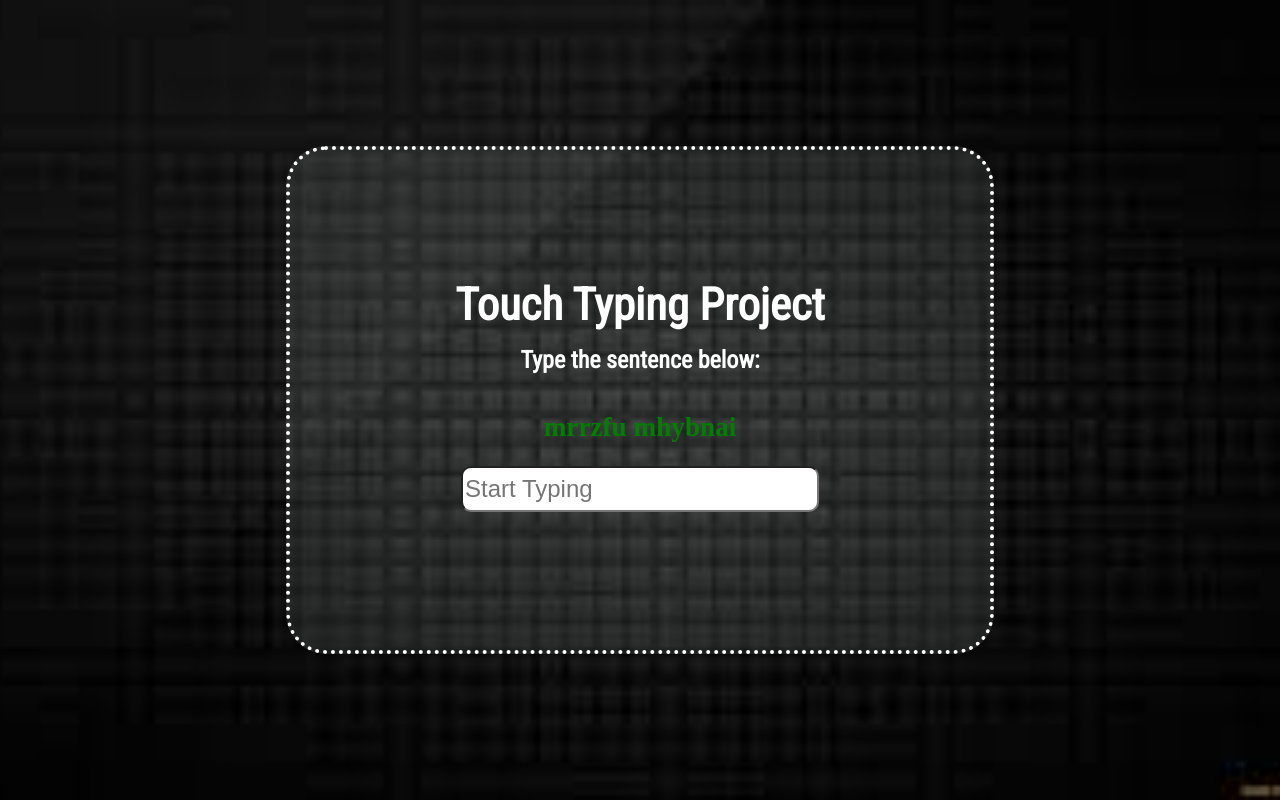
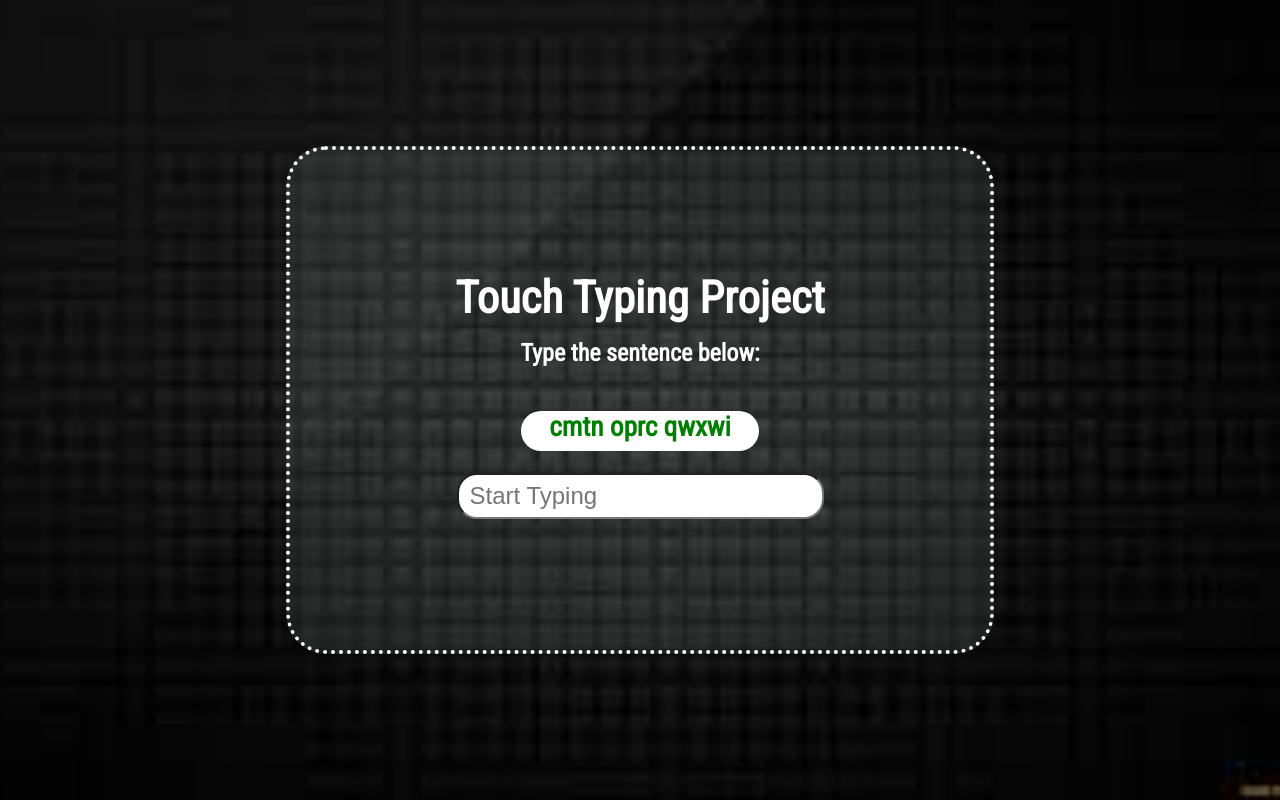
Before and after one commit to Sweenkhan/typing-project, a React (Create React App) app: page / in a window 1280 px wide. Built offline with nearby package versions, Linux system fonts and the light colour scheme.

Commit message:
changes in css

```diff
--- a/src/App.css
+++ b/src/App.css
@@ -38,7 +38,7 @@ body {
     justify-content: center;
     flex-direction: column;
     margin-top: 0;
-    margin-bottom: 14px;
+    margin-bottom: 20px;
 }
 
 h1{
@@ -54,20 +54,25 @@ h1{
 }
 
 .showSent{
+    background-color: white;
+    border-radius: 20px;
+    width: 34%;
+    height: 40px;
     margin-top: 0;
-    /* padding: 0; */
+    text-align: center;
     font-size: 1.7rem;
-    font-family: "Verdana, Geneva, Tahoma, sans-serif"
+
 }
 
 
 
 input {
     font-size: 1.5rem;
-    border-radius: 10px;
+    border-radius: 20px;
     height: 40px;
     width: 350px;
     margin-top: 0px;
+    padding-left: 11px;
 }
 
 .minibox{
@@ -75,7 +80,7 @@ input {
     align-items: center;
     justify-content: center;
     flex-direction: column;
-    border: 3px solid black;
+    border: none;
     border-radius: 10px;
     margin-top: 20px;
     padding: 5px;
@@ -83,7 +88,7 @@ input {
     color: black;
     background-color: white;
     height: 140px;
-    box-shadow: 2px 2px 7px 7px rgb(140, 228, 241);
+    box-shadow: 2px 2px 7px 7px rgb(199, 218, 221);
 }
 
 .minibox button {
@@ -106,7 +111,7 @@ input {
 
     .container{
         width: 350px;
-        height: 350px;
+        height: 550px;
     }
 
     input{
--- a/src/App.jsx
+++ b/src/App.jsx
@@ -7,29 +7,17 @@ function App() {
   const [keyCount, setKeyCount] = useState(0);
   const [keyCounted, setKeyCounted] = useState(false);
   const [accuraccy, setAccuraccy] = useState(0);
-  // const [timeShow, setTimeShow] = useState(30);
 
-  // const rightkey = []
-  // const wrongket = []
 
-  // console.log(sentence.length)
   function randomSentence() {
-    const inputs = "abcd efghijklmn opqrst uvw xyz";
+    const inputs = "abcdefghijklmnopqrstuvwxyz";
     //Sween Khan
     let setpara = "";
 
     for (let i = 0; i < 15; i++) {
-      let checkEmptySpace = "";
-      checkEmptySpace += inputs[Math.floor(Math.random() * inputs.length)];
 
-      if (" " === checkEmptySpace.slice(0, 1)) {
-        console.log("space in first");
-        i = 0;
-        setpara = "";
-      } else if (" " === checkEmptySpace.substring(4, 5)) {
-        console.log("space in last");
-        i = 0;
-        setpara = "";
+      if(i === 4 || i === 9) {
+           setpara += " "
       } else {
         setpara += inputs[Math.floor(Math.random() * inputs.length)];
       }
```
